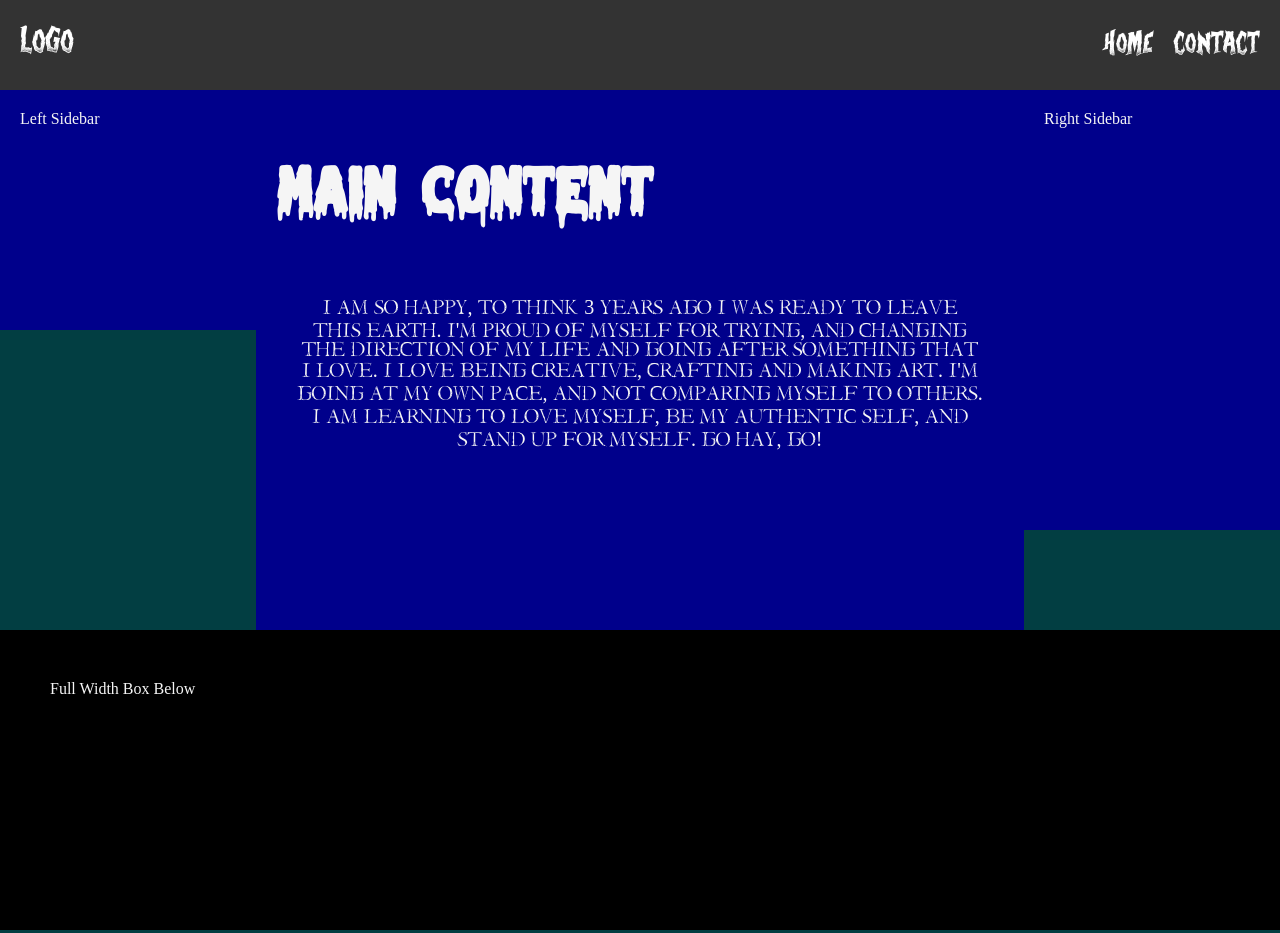
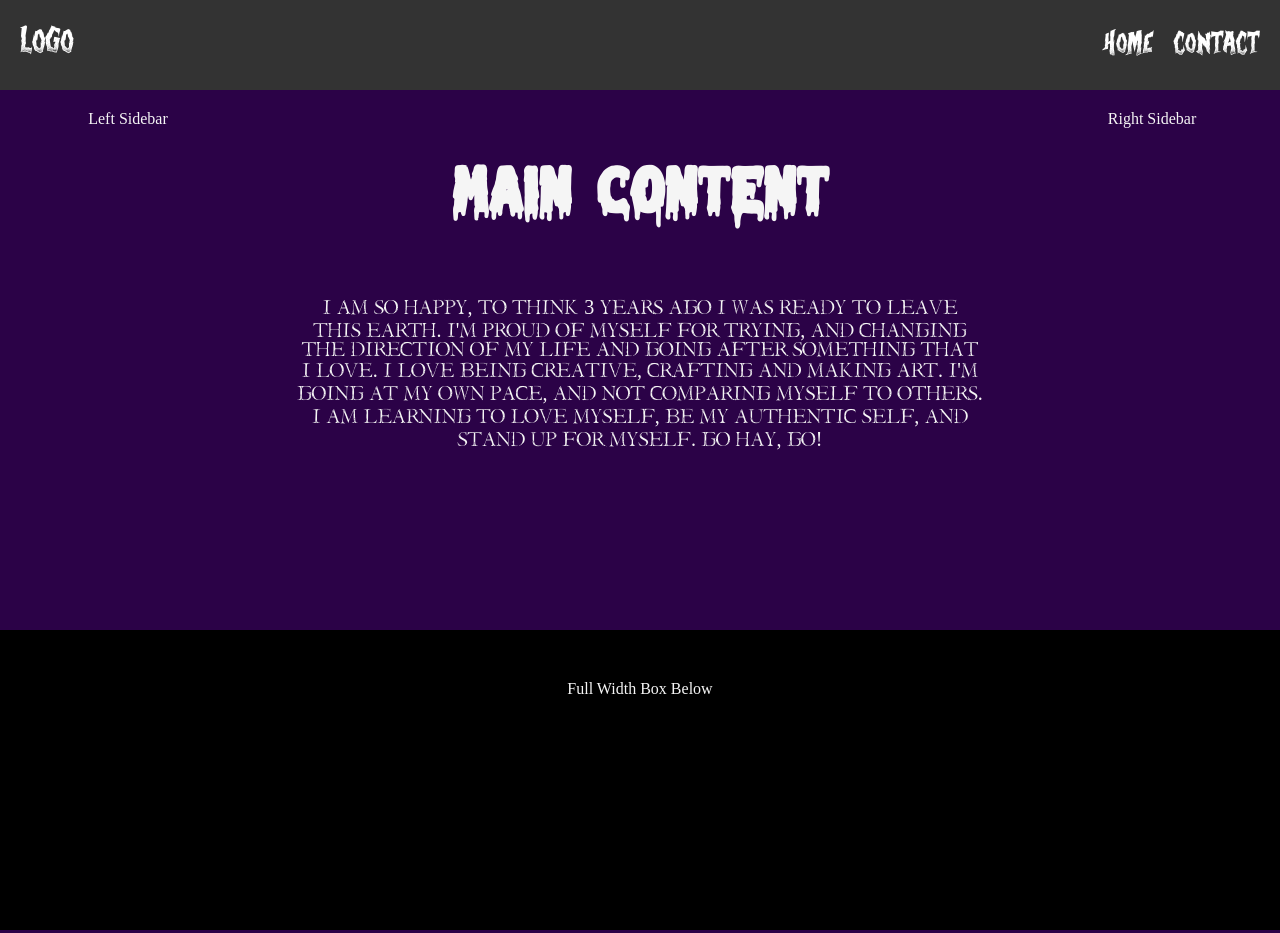
Before and after one commit to Hay-bye/The-Fruity-Pebbles-Castle-of-Torment-A-Scary-Castle-with-100-Rats., a plain HTML site: page index.html in a window 1280 px wide. Shown: the top 933 px of the page. Drawn offline with Linux system fonts and the light colour scheme.

Commit message:
changes in color

```diff
--- a/css/styles.css
+++ b/css/styles.css
@@ -2,9 +2,10 @@ body {
 display: grid;
 grid-template-rows: auto 1fr auto;
 grid-template-columns: 1fr;
-background-color: #023e42;
+background-color: #2b0247;
 margin: 0;
 Padding: 0;
+text-align: center;
 font-family:  'ariel';
 color: whitesmoke;
 
@@ -84,13 +85,13 @@ width: 100%;
 
 .left-sidebar {
 
-background-color: darkblue;
+background-color: #2b0247;
 height: 200px;
 
 }
 
 .right-sidebar{
-    background-color: darkblue;
+    background-color: #2b0247;
     height: 400px;
 
 }
@@ -99,7 +100,7 @@ height: 200px;
 
 .main-content {
 
-background-color: darkblue;
+background-color: #2b0247;
 padding: 20px;
 height: 500px;
 font-family: "Melted Monster";
```
Also changed, not shown: contact.html (+1 -0 lines), index.html (+1 -1 lines).
